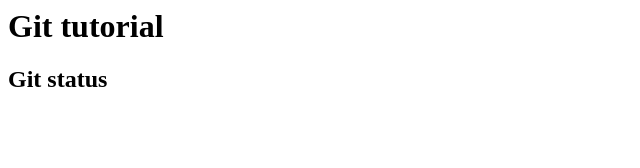
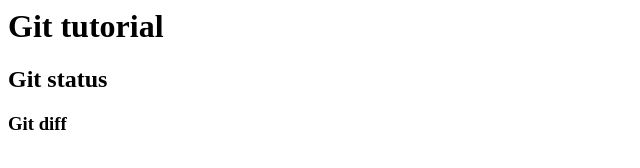
Before and after one commit to kmasa1569/git-practice, a plain HTML site: page index.html in a window 1280 px wide. Shown: the full height of the page, 0-640 px from the left. Drawn offline with Linux system fonts and the light colour scheme.

Commit message:
git diff

```diff
--- a/index.html
+++ b/index.html
@@ -1,2 +1,3 @@
 <h1>Git tutorial</h1>
 <h2>Git status</h2>
+<h3>Git diff</h3>
```
